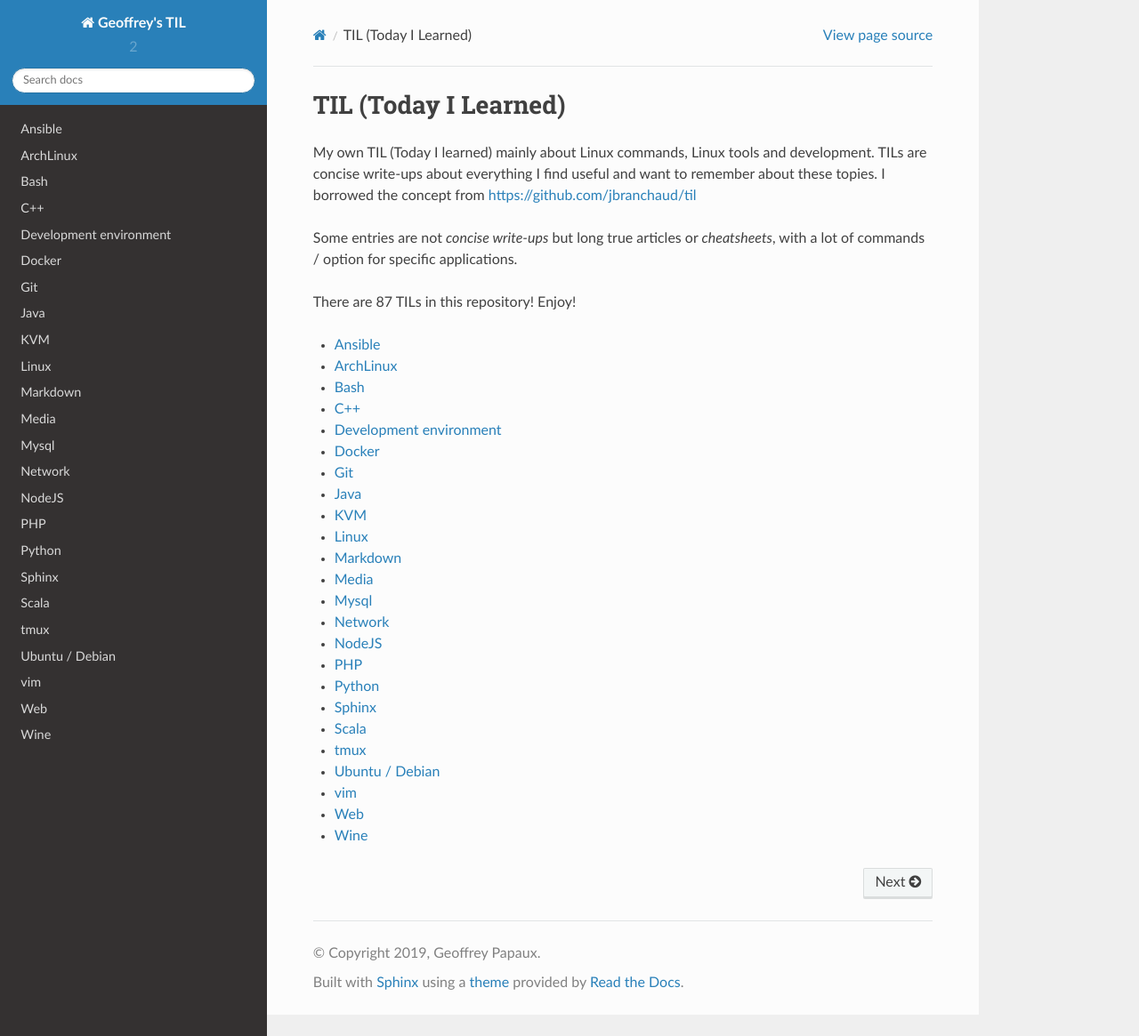
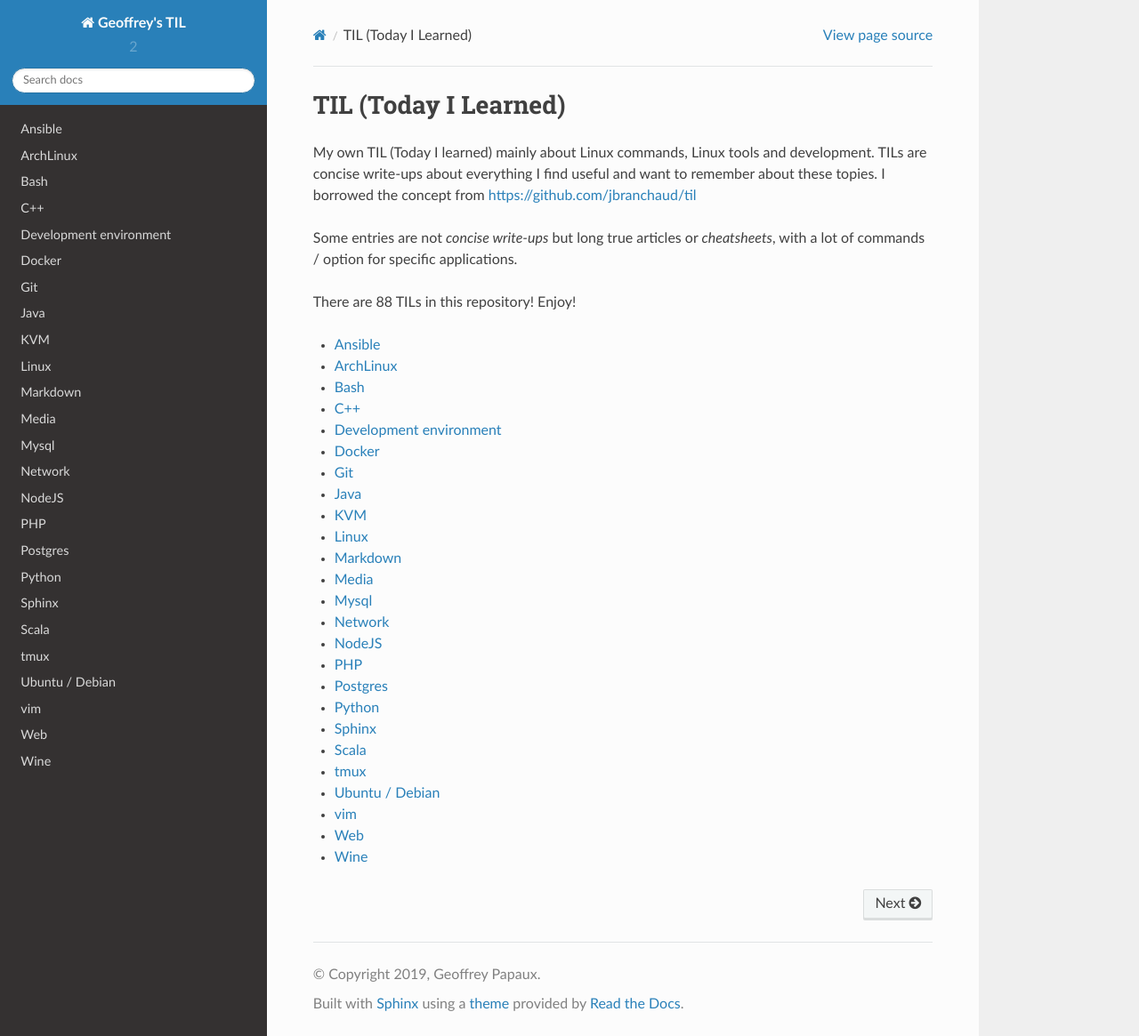
Before and after one commit to papaux/til, a Sphinx documentation site: the page built from source/index.rst, in a window 1280 px wide and 1165 px high. Shown: the whole window at 89% size. Built offline with Sphinx 7.4.7 and the Read the Docs theme 2.0.0, drawn with Linux system fonts in a browser that asks for light colours.

Commit message:
postgres: good housekeeping practices

```diff
--- a/source/index.rst
+++ b/source/index.rst
@@ -5,7 +5,7 @@ My own TIL (Today I learned) mainly about Linux commands, Linux tools and develo
 
 Some entries are not *concise write-ups* but long true articles or *cheatsheets*, with a lot of commands / option for specific applications.
 
-There are 87 TILs in this repository! Enjoy!
+There are 88 TILs in this repository! Enjoy!
 
 .. toctree::
    :maxdepth: 1
@@ -26,6 +26,7 @@ There are 87 TILs in this repository! Enjoy!
    network/_.rst
    nodejs/_.rst
    php/_.rst
+   postgres/_.rst
    python/_.rst
    sphinx/_.rst
    scala/_.rst
```
Also changed, not shown: source/postgres/_.rst (added, +7 -0 lines), source/postgres/housekeeping.rst (added, +15 -0 lines).
